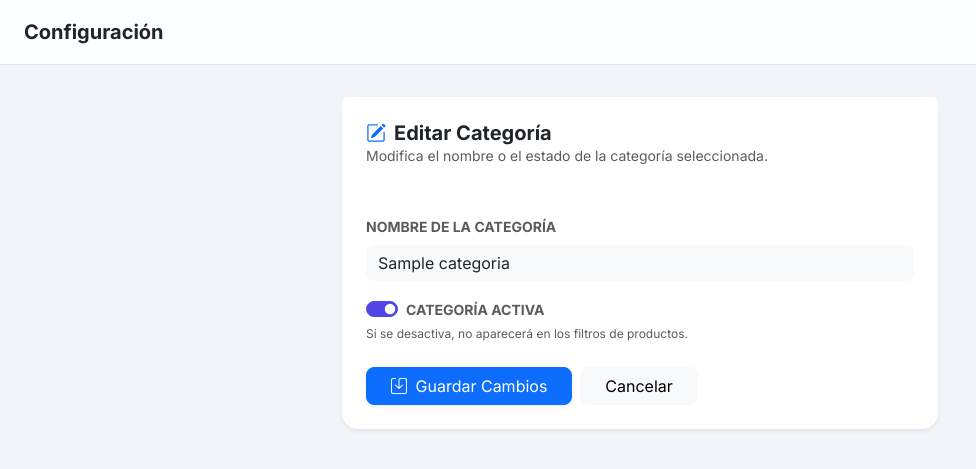
After one commit to joseleonardo121/sistema-leo, a Django app: page /gestion/sistema/categorias/editar/1/ in a window 1280 px wide. The commit adds this page. Shown: the top 469 px of the page, without its empty margins (0-976 px from the left). Run offline with Django 5.2, Linux system fonts and the light colour scheme; tables that the repository leaves empty hold one stand-in row (values such as "Sample post"); some libraries are stand-ins or nearby versions.

Commit message:
Mejoras de código y nuevas funcionalidades 6

```diff
--- /dev/null
+++ b/core/templates/core/editar_categoria.html
@@ -0,0 +1,64 @@
+{% extends 'core/base.html' %}
+
+{% block title %}Editar Categoría{% endblock %}
+
+{% block section_title %}Configuración{% endblock %}
+
+{% block content %}
+
+<div class="row justify-content-center">
+    <div class="col-md-6">
+        <div class="card shadow-sm border-0 rounded-4">
+            <div class="card-header bg-white border-0 pt-4 px-4">
+                <h5 class="fw-bold text-dark mb-0">
+                    <i class="bi bi-pencil-square me-2 text-primary"></i>Editar Categoría
+                </h5>
+                <p class="text-muted small">Modifica el nombre o el estado de la categoría seleccionada.</p>
+            </div>
+
+            <div class="card-body p-4">
+                <form method="post">
+                    {% csrf_token %}
+
+                    <div class="mb-3">
+                        <label for="nombre" class="form-label small fw-bold text-muted text-uppercase">Nombre de la Categoría</label>
+                        <input type="text" name="nombre" id="nombre" class="form-control border-0 bg-light rounded-3"
+                               value="{{ categoria.nombre }}" required>
+                    </div>
+
+                    <div class="mb-4">
+                        <div class="form-check form-switch">
+                            <input class="form-check-input" type="checkbox" name="activo" id="activo"
+                                   {% if categoria.activo %}checked{% endif %}>
+                            <label class="form-check-label small fw-bold text-muted" for="activo">CATEGORÍA ACTIVA</label>
+                        </div>
+                        <div class="form-text" style="font-size: 0.75rem;">Si se desactiva, no aparecerá en los filtros de productos.</div>
+                    </div>
+
+                    <div class="d-flex gap-2">
+                        <button type="submit" class="btn btn-primary rounded-3 px-4 shadow-sm">
+                            <i class="bi bi-save me-1"></i> Guardar Cambios
+                        </button>
+                        <a href="{% url 'categorias' %}" class="btn btn-light rounded-3 px-4">
+                            Cancelar
+                        </a>
+                    </div>
+                </form>
+            </div>
+        </div>
+    </div>
+</div>
+
+<style>
+    .form-control:focus {
+        background-color: #fff !important;
+        box-shadow: 0 0 0 3px rgba(79, 70, 229, 0.1) !important;
+        border: 1px solid #4f46e5 !important;
+    }
+    .form-check-input:checked {
+        background-color: #4f46e5;
+        border-color: #4f46e5;
+    }
+</style>
+
+{% endblock %}
--- a/core/urls.py
+++ b/core/urls.py
@@ -32,5 +32,5 @@ urlpatterns = [
     path('clientes/crear/', views.crear_cliente, name='crear_cliente'),
     path('traspasos/historial/', views.historial_traspasos, name='historial_traspasos'),
     path('reposicion/historial/', views.historial_reposiciones, name='historial_reposiciones'),
-
+    path('categorias/editar/<int:pk>/', views.editar_categoria, name='editar_categoria'),
 ]
--- a/core/views.py
+++ b/core/views.py
@@ -767,3 +767,27 @@ def crear_cliente(request):
         )
         messages.success(request, "Cliente registrado correctamente.")
         return redirect('lista_clientes')
+
+
+
+from django.shortcuts import render, redirect
+from django.contrib import messages
+from .models import Categoria  # Asegúrate de que el nombre del modelo sea correcto
+
+def editar_categoria(request, pk):
+    categoria = get_object_or_404(Categoria, pk=pk)
+
+    if request.method == 'POST':
+        nombre = request.POST.get('nombre')
+        activo = request.POST.get('activo') == 'on' # Maneja el checkbox de Bootstrap
+
+        if nombre:
+            categoria.nombre = nombre
+            categoria.activo = activo
+            categoria.save()
+            messages.success(request, f'Categoría "{nombre}" actualizada correctamente.')
+            return redirect('categorias')
+        else:
+            messages.error(request, 'El nombre no puede estar vacío.')
+
+    return render(request, 'core/editar_categoria.html', {'categoria': categoria})
```
Also changed, not shown: core/templates/core/categorias.html (+10 -47 lines).
